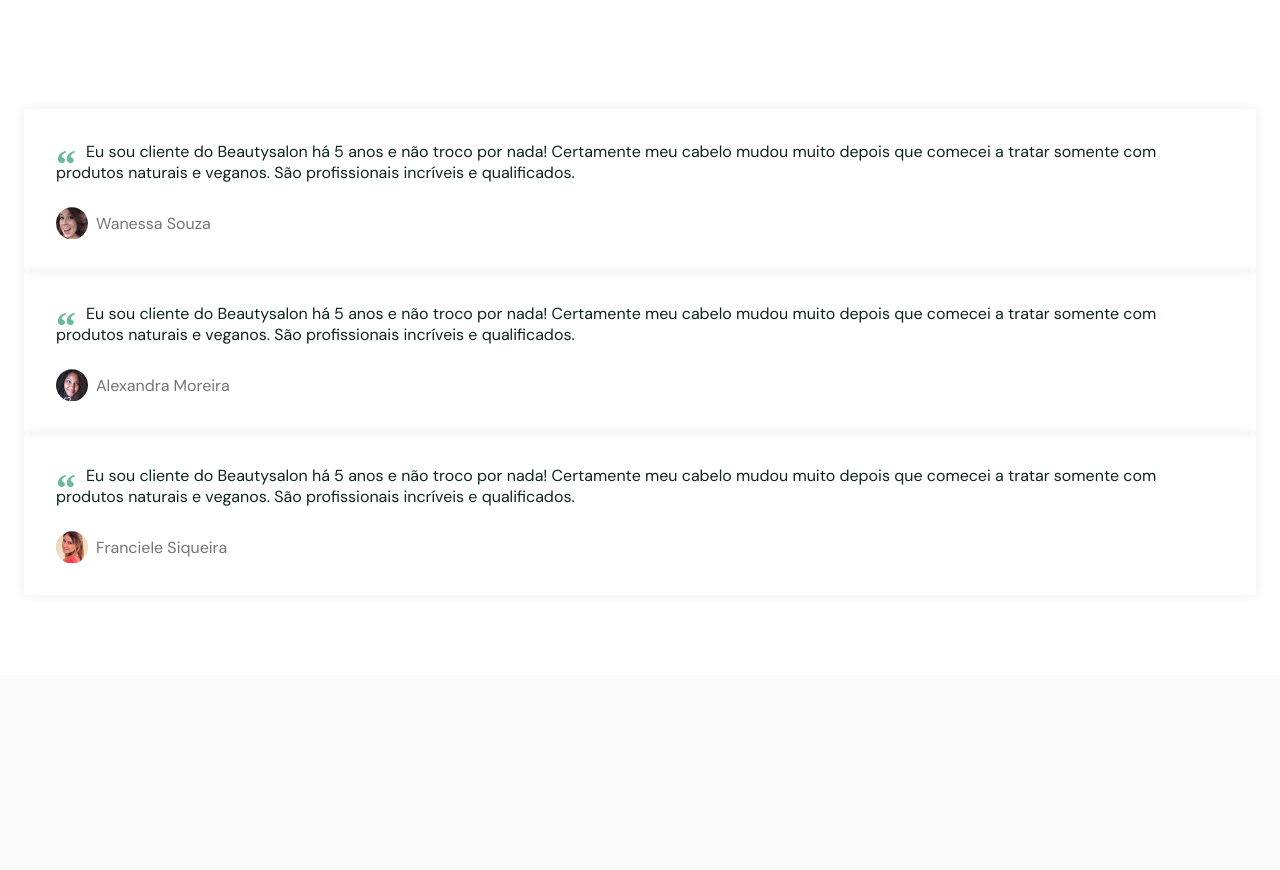
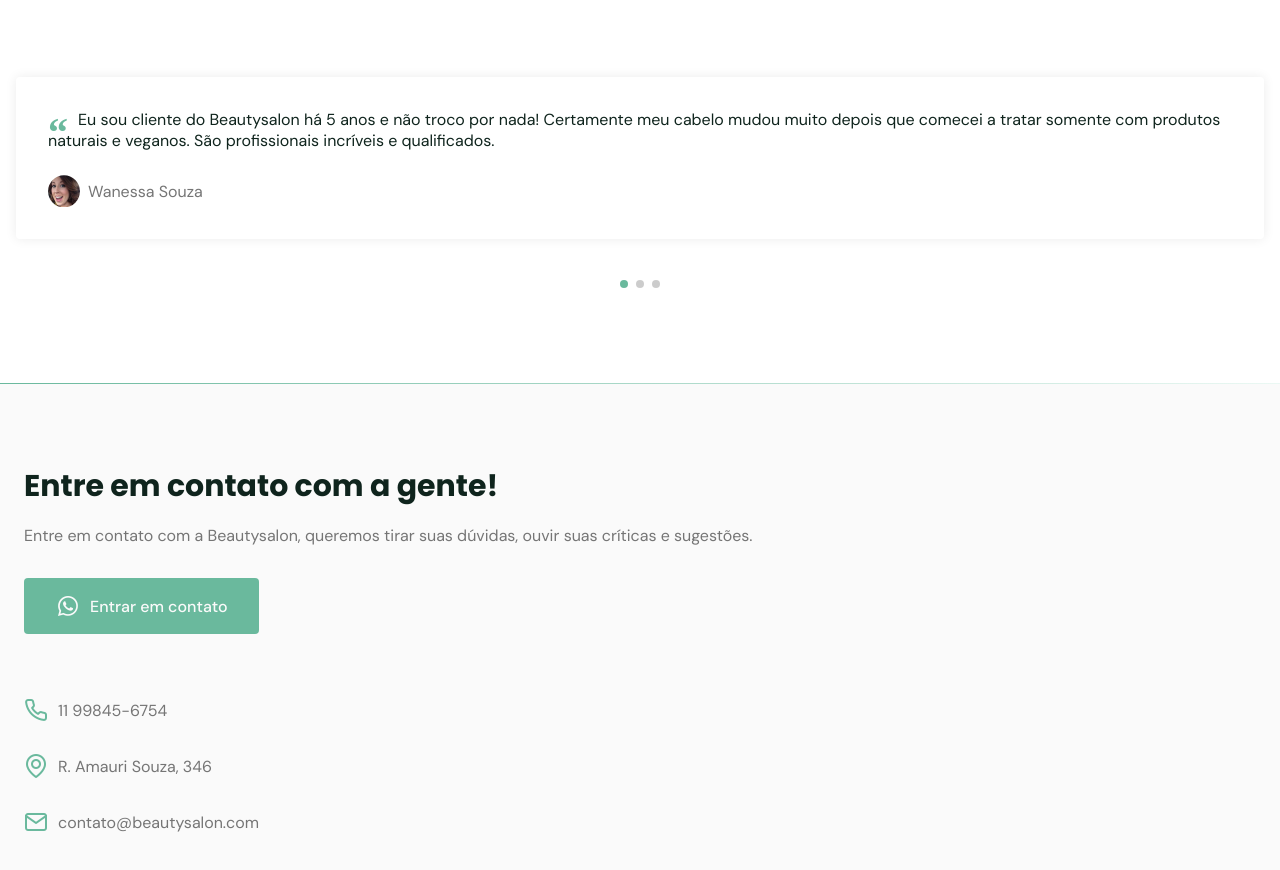
Before and after one commit to matheuscostadesign/nlw6-beauty-salon, a plain HTML site: page index.html in a window 1280 px wide. Shown: the part 4095-4965 px from the top of the page. Drawn offline with nearby package versions, Linux system fonts and the light colour scheme; files whose address does not match are found by name.

Commit message:
finalizacao aula 03

```diff
--- a/index.html
+++ b/index.html
@@ -7,8 +7,8 @@
   <title>BeautySalon</title>
 
   <!-- Styles -->
+  <link rel="stylesheet" href="https://unpkg.com/swiper/swiper-bundle.min.css" />
   <link rel="stylesheet" href="style.css">
-  <link rel="stylesheet" href="https://unpkg.com/swiper/swiper-bundle.min.css" />
 
   <!-- Icons (icomoon.io) -->
   <link rel="stylesheet" href="assets/fonts/style.css">
@@ -24,6 +24,7 @@
 
 <body>
 
+  <!-- Header -->
   <header id="header">
     <nav class="container">
       <a class="logo" href="#">beauty<span>salon</span>.</a>
@@ -42,7 +43,6 @@
   </header>
 
   <main>
-
     <!-- Home -->
     <section class="section" id="home">
       <div class="container grid">
@@ -122,15 +122,14 @@
     <div class="divider-1"></div>
 
     <!-- Testimonials -->
-
     <section class="section" id="testimonials">
-      <div class="container grid">
+      <div class="container">
         <header>
           <h2 class="title">Depoimentos de quem já passou por aqui</h2>
         </header>
-        <div class="testimonials">
-
-          <div class="testimonial">
+        <div class="testimonials swiper-container">
+          <div class="swiper-wrapper">
+            <div class="testimonial swiper-slide">
               <blockquote>
                 <p>
                   <span>&ldquo;</span>
@@ -145,7 +144,7 @@
               </blockquote>
             </div>
 
-          <div class="testimonial">
+            <div class="testimonial swiper-slide">
               <blockquote>
                 <p>
                   <span>&ldquo;</span>
@@ -160,7 +159,7 @@
               </blockquote>
             </div>
 
-          <div class="testimonial">
+            <div class="testimonial swiper-slide">
               <blockquote>
                 <p>
                   <span>&ldquo;</span>
@@ -174,25 +173,41 @@
                 </cite>
               </blockquote>
             </div>
-
+          </div>
+          <!-- Pagination -->
+          <div class="swiper-pagination"></div>
         </div>
       </div>
     </section>
 
+    <!-- Divisor -->
+    <div class="divider-2"></div>
+
     <!-- Contact -->
-
     <section class="section" id="contact">
       <div class="container grid">
-        <header>
-          <h2></h2>
-        </header>
+        <div class="text">
+          <h2 class="title">Entre em contato com a gente!</h2>
+          <p>Entre em contato com a Beautysalon, queremos tirar suas dúvidas, ouvir suas críticas e sugestões.</p>
+          <a href="https://api.whatsapp.com/send?phone=+5517992143072&text=Vamos agendar um horário!" target="_blank"
+            class="button"><i class="icon-whatsapp"></i> Entrar em contato</a>
+        </div>
+        <div class="links">
+          <ul class="grid">
+            <li><i class="icon-phone"></i> 11 99845-6754</li>
+            <li><i class="icon-map-pin"></i> R. Amauri Souza, 346</li>
+            <li><i class="icon-mail"></i> contato@beautysalon.com</li>
+          </ul>
+        </div>
       </div>
     </section>
-
   </main>
 
+  <!-- Swiper / Scroll -->
+  <script src="https://unpkg.com/swiper/swiper-bundle.min.js"></script>
+  <!-- Scroll Reveal -->
+  <script src="https://unpkg.com/scrollreveal@4.0.9/dist/scrollreveal.min.js"></script>
   <!-- Scripts -->
-  <script src="https://unpkg.com/swiper/swiper-bundle.min.js"></script>
   <script src="main.js"></script>
 
 </body>
--- a/main.js
+++ b/main.js
@@ -28,4 +28,32 @@ window.addEventListener("scroll", function () {
   }
 });
 
-// Slider Swiper
+// Slider Swiper (Carrousel)
+const swiper = new Swiper(".swiper-container", {
+  slidesPerView: 1,
+  pagination: {
+    el: ".swiper-pagination",
+  },
+  mousewhell: true,
+  keyboard: true,
+});
+
+// Scroll Reveal (animações ao fazer scroll)
+const scrollReveal = ScrollReveal({
+  origin: "top",
+  distance: "30px",
+  duratiom: 700,
+  reset: true,
+});
+// Setando os IDs e classes da página
+scrollReveal.reveal(
+  `#home .image, #home .text,
+  #about .image, #about .text,
+  #services header, #services .card,
+  #testimonials header, #testimonials .testimonials,
+  #contact .text, #contat .links
+  `,
+  {
+    interval: 100,
+  }
+);
--- a/style.css
+++ b/style.css
@@ -389,6 +389,17 @@ nav.show div.icon-close {
   background: white;
 }
 
+#testimonials .container {
+  margin-left: 0;
+  margin-right: 0;
+}
+
+#testimonials header {
+  margin-bottom: 0;
+  margin-left: 1.5rem;
+  margin-right: 1.5rem;
+}
+
 #testimonials blockquote {
   padding: 2rem;
   box-shadow: 0px 0px 12px rgba(0, 0, 0, 0.08);
@@ -424,3 +435,43 @@ nav.show div.icon-close {
   clip-path: circle();
   margin-right: 0.5rem;
 }
+
+/* swiper */
+
+.swiper-slide {
+  height: auto;
+  padding: 4rem 1rem;
+}
+
+.swiper-pagination-bullet-active {
+  background: var(--base-color);
+}
+
+/* Contact */
+
+#contact .grid {
+  gap: 4rem;
+}
+
+#contact .text p {
+  margin-bottom: 2rem;
+}
+
+#contact .button i,
+#contact ul li i {
+  font-size: 1.5rem;
+  margin-right: 0.625rem;
+}
+
+#contact ul.grid {
+  gap: 2rem;
+}
+
+#contact ul li {
+  display: flex;
+  align-items: center;
+}
+
+#contact ul li i {
+  color: var(--base-color);
+}
```
Lines whose indentation alone changed are shown as unchanged.
